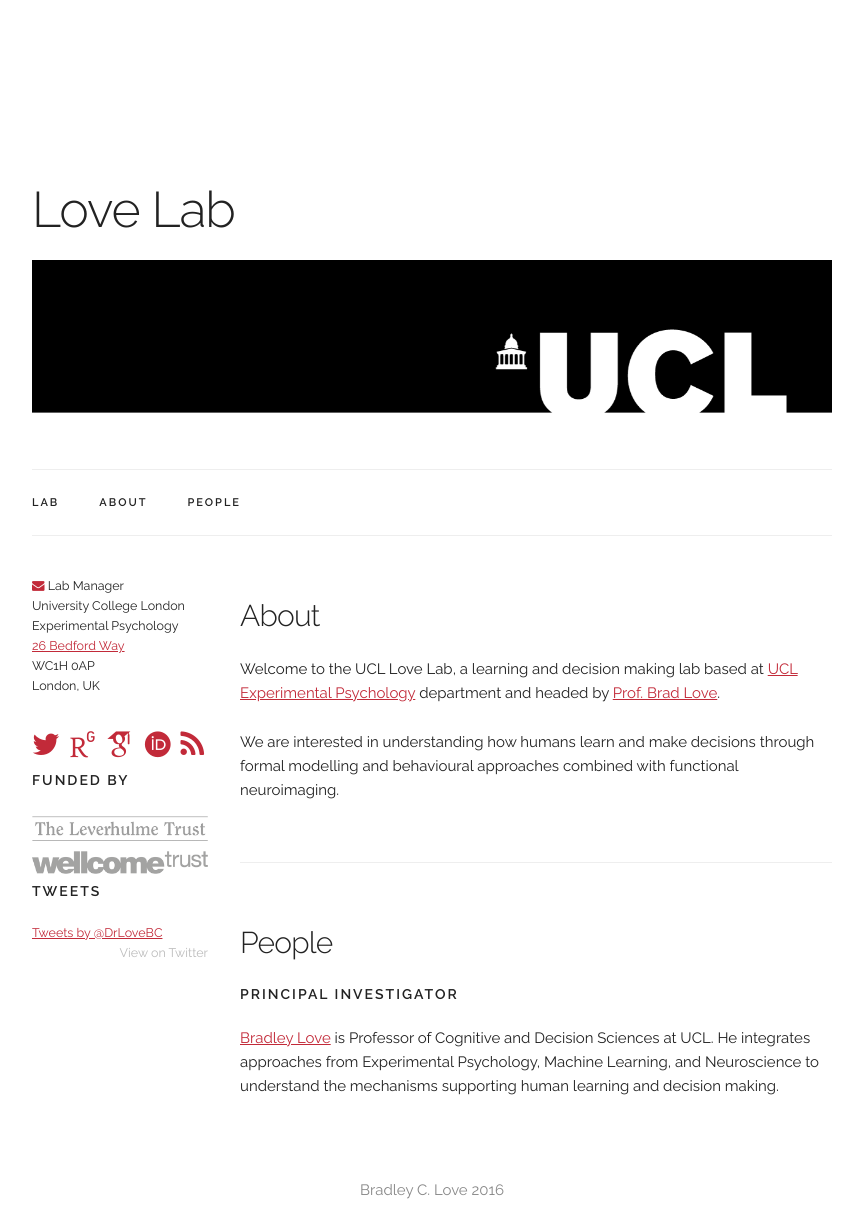
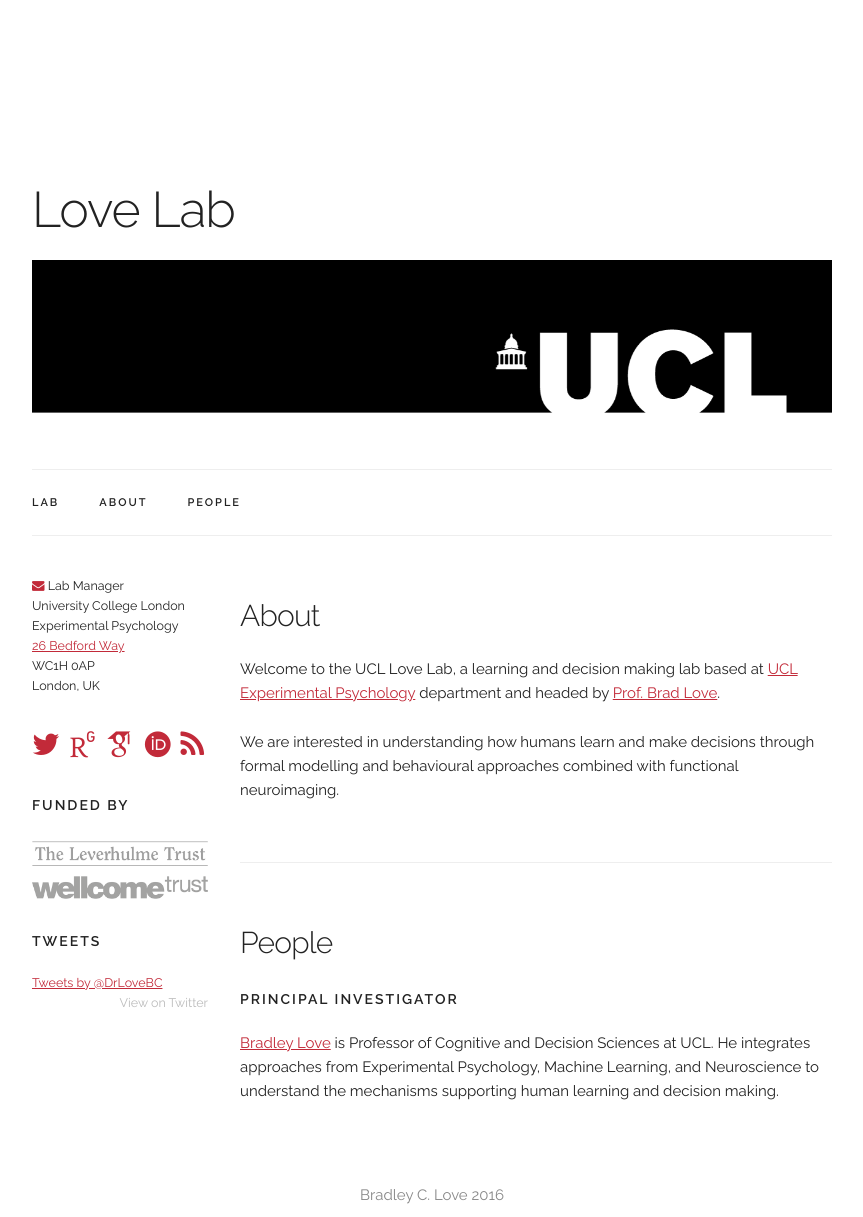
Before and after one commit to lovebc/lovebc.github.io, a Jekyll site: the page built from lab.html, in a window 1280 px wide. Shown: the whole page, without its empty margins (208-1071 px from the left). Built offline with Jekyll 4.4.1, drawn with Linux system fonts in a browser that asks for light colours; nearby versions of some CDN libraries; some web fonts are replaced; comment, search, counter and statistics services are not loaded.

Commit message:
Update custom.css

```diff
--- a/css/custom.css
+++ b/css/custom.css
@@ -12,7 +12,9 @@
   text-transform: uppercase;
   font-size: 1.4rem;
   letter-spacing: .2rem;
-  font-weight: 600; }
+  font-weight: 600;
+  margin-top: 2.5rem;
+}
 .docs-section {
   border-top: 1px solid #eee;
   padding: 4rem 0;
```
